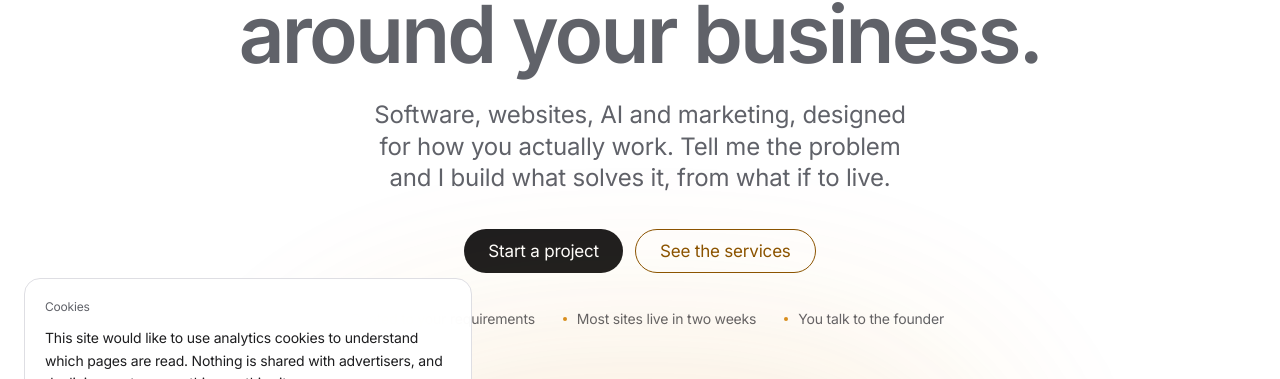
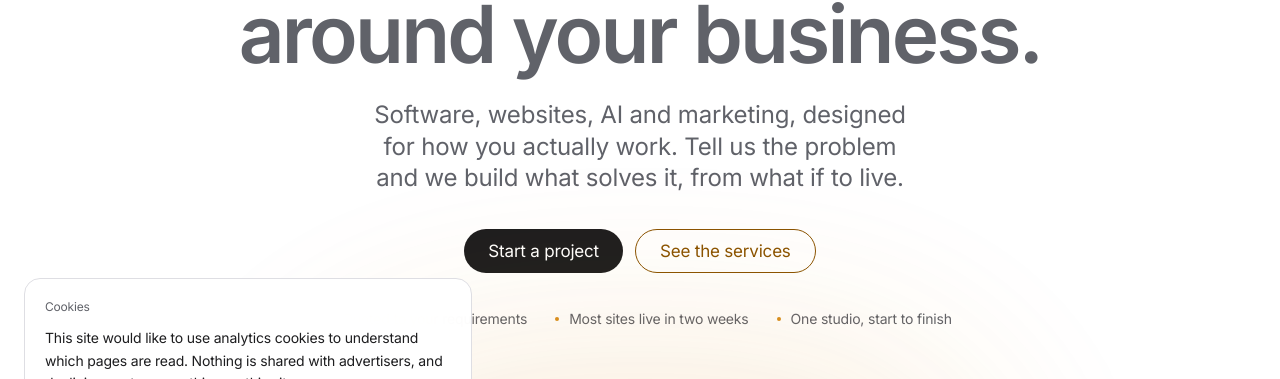
Before and after one commit to Ahamedshakir02/orbelis-studio, a React (Vite) app: page / in a window 1280 px wide. Shown: the part 302-681 px from the top of the page. Built offline with nearby package versions, Linux system fonts and the light colour scheme; no server answers; a web font is replaced by a local one.

Commit message:
feat: speak as the studio and keep the people out of the copy
The site now says "we" throughout. The founder line, the CV, the team
fact and the account-manager stat are gone; the studio section is about
what gets built in one place, and the FAQ asks who does the work.

```diff
--- a/src/components/HeroPanel.jsx
+++ b/src/components/HeroPanel.jsx
@@ -121,7 +121,7 @@ export default function HeroPanel() {
     <div
       ref={stage}
       role="img"
-      aria-label={`How a project works: you name the problem, I build what solves it (${solutions.map((s) => s.title).join(', ')}), and it goes live.`}
+      aria-label={`How a project works: you name the problem, we build what solves it (${solutions.map((s) => s.title).join(', ')}), and it goes live.`}
       className="relative mx-auto mt-14 max-w-[980px] md:mt-20"
     >
       <div aria-hidden>
--- a/src/data/site.js
+++ b/src/data/site.js
@@ -1,8 +1,8 @@
 /**
  * Single source of truth for every piece of copy on the site.
  *
- * VOICE. Orbelis is founder-led, so for now the copy says "I" (the founder),
- * not "we". It switches to "we" only when a partner actually joins. Sentences
+ * VOICE. The studio speaks as "we", and the copy is about the client's
+ * business, never about who works here: no founder, no team size, no CVs. Sentences
  * are short and plain, written for a clinic owner rather than a developer:
  * name what a thing does, not what it is called. No claim here is softer or
  * louder than what is actually delivered.
@@ -67,7 +67,7 @@ export const nav = [
 export const manifesto = [
   'Start with the problem, not the package. Sometimes the answer is an app, sometimes a page, sometimes one automation.',
   'Built around how your business already works, not a template it has to fit into.',
-  'You work with the founder directly. No account manager, no template.',
+  'One studio owns the result, from the first sketch to the campaign that brings people in.',
 ]
 
 /**
@@ -131,7 +131,7 @@ export const services = [
     group: 'Run',
     enquiry: 'Dashboards & analytics',
     title: 'Dashboards & analytics',
-    body: 'The numbers that run the business, in one place and up to date. I agree with you which figures matter, pull them out of the tools you already use, and put them on a dashboard that updates itself.',
+    body: 'The numbers that run the business, in one place and up to date. We agree with you which figures matter, pull them out of the tools you already use, and put them on a dashboard that updates itself.',
     points: ['The few numbers that matter, agreed first', 'Live dashboards', 'Reports sent automatically', 'Pulled from your existing tools'],
   },
   {
@@ -147,7 +147,7 @@ export const services = [
     group: 'Grow',
     enquiry: 'Meta & Google ads',
     title: 'Meta & Google ads',
-    body: 'Paid campaigns on Instagram, Facebook and Google. Google reaches the people already searching for what you sell; Meta reaches the ones who have not searched yet. I set the campaigns up, trace each enquiry back to the ad it came from, and move the budget to what works.',
+    body: 'Paid campaigns on Instagram, Facebook and Google. Google reaches the people already searching for what you sell; Meta reaches the ones who have not searched yet. We set the campaigns up, trace each enquiry back to the ad it came from, and move the budget to what works.',
     points: ['Campaign setup and targeting', 'Ad copy and creatives', 'Tracking from click to enquiry', 'A plain monthly report'],
   },
   {
@@ -155,7 +155,7 @@ export const services = [
     group: 'Grow',
     enquiry: 'SEO',
     title: 'SEO',
-    body: 'Being found on Google without paying for every click. I fix what holds the site back, write the pages people actually search for, and set up your Google Business Profile so nearby customers can find you. It builds over months, not days.',
+    body: 'Being found on Google without paying for every click. We fix what holds the site back, write the pages people actually search for, and set up your Google Business Profile so nearby customers can find you. It builds over months, not days.',
     points: ['Technical and speed fixes', 'Pages for what people search', 'Google Business Profile', 'A monthly ranking report'],
   },
   {
@@ -204,7 +204,7 @@ export const work = [
     year: '2026',
     role: 'Website & SEO',
     summary:
-      'The website for a typing and document services centre in Ajman, UAE. I built and launched it, then ran SEO audits. They found that Google had indexed none of its pages, and that a gap in reviews was holding back its Google Maps ranking.',
+      'The website for a typing and document services centre in Ajman, UAE. We built and launched it, then ran SEO audits. They found that Google had indexed none of its pages, and that a gap in reviews was holding back its Google Maps ranking.',
     stack: ['Website', 'SEO', 'Google Business Profile'],
     href: 'https://safaritypingservices.com',
     metrics: [
@@ -238,7 +238,7 @@ export const problems = [
  * The step numbers match the first and last steps of `process`.
  */
 export const heroStage = {
-  before: { step: '01', title: 'You name the problem', body: 'In plain words. I cut it to the smallest version that does the job.' },
+  before: { step: '01', title: 'You name the problem', body: 'In plain words. We cut it to the smallest version that does the job.' },
   solutions: ['SaaS or web application', 'Website or landing page', 'AI assistant', 'Business automation'],
   after: { step: '04', title: 'It goes live', body: 'Fast on a phone, and kept current with a care plan if you want one.' },
 }
@@ -280,7 +280,7 @@ export const process = [
   {
     step: '01',
     title: 'Scope',
-    body: 'I cut the brief to the smallest version that still does the job. Most projects are half the size they first look, and the smaller one ships.',
+    body: 'We cut the brief to the smallest version that still does the job. Most projects are half the size they first look, and the smaller one ships.',
   },
   {
     step: '02',
@@ -290,7 +290,7 @@ export const process = [
   {
     step: '03',
     title: 'Build',
-    body: 'Built to a speed target, not only a design. It has to be fast on a mid-range phone over 4G before I call it done.',
+    body: 'Built to a speed target, not only a design. It has to be fast on a mid-range phone over 4G before we call it done.',
   },
   {
     step: '04',
@@ -306,15 +306,15 @@ export const capabilities = [
 ]
 
 export const studio = {
-  lead: 'Founder-led. No hand-offs.',
+  lead: 'One studio. No hand-offs.',
   body: [
-    'I run Orbelis. You talk to the person who designs it, builds it and answers when something breaks. I build whatever the problem needs: software from a landing page to a SaaS product, AI that answers from your own content, and the automation that takes repetitive work off people. Most agencies do one of these; the useful work is usually in the overlap. The marketing that brings people in is mine too: the ads, the SEO, the social media and the creatives, so a campaign and the page it lands on are built together.',
-    'I am a computer science and engineering graduate with a background in NLP and deep learning, and I build web and mobile apps.',
+    'Orbelis builds whatever the problem needs: software from a landing page to a SaaS product, AI that answers from your own content, and the automation that takes repetitive work off people. Most agencies do one of these; the useful work is usually in the overlap.',
+    'The marketing that brings people in is done here too: the ads, the SEO, the social media and the creatives, so a campaign and the page it lands on are built together, and nothing is handed to a vendor you have never met.',
   ],
   facts: [
     { k: 'Based', v: 'Kerala, India' },
     { k: 'Founded', v: '2026' },
-    { k: 'Team', v: 'Founder-led' },
+    { k: 'Languages', v: 'English & Malayalam' },
     { k: 'Typical build', v: '2 weeks' },
   ],
 }
@@ -328,7 +328,7 @@ export const availability = {
 export const assurances = [
   'Quoted to your requirements',
   'Most sites live in two weeks',
-  'You talk to the founder',
+  'One studio, start to finish',
 ]
 
 export const marquee = [
@@ -354,7 +354,7 @@ export const marquee = [
 export const stats = [
   { value: '<1', suffix: 's', label: 'Load target on 4G, on a mid-range phone' },
   { value: 2, suffix: ' weeks', label: 'Typical delivery, once scope is agreed' },
-  { value: 0, suffix: '', label: 'Account managers between you and the founder' },
+  { value: 0, suffix: '', label: 'Hand-offs to outside vendors on your project' },
   { value: 90, suffix: '+', label: 'Lighthouse performance target on mobile' },
 ]
 
@@ -418,7 +418,7 @@ export const budgets = [
 export const faq = [
   {
     q: 'What do you build?',
-    a: 'Whatever the problem needs: a SaaS product or web app, a website or landing page, a brand, an AI assistant, automation between your tools, or the marketing that brings people in. You describe the problem, I suggest the smallest thing that solves it, and I say so when the answer is none of these.',
+    a: 'Whatever the problem needs: a SaaS product or web app, a website or landing page, a brand, an AI assistant, automation between your tools, or the marketing that brings people in. You describe the problem, we suggest the smallest thing that solves it, and we say so when the answer is none of these.',
   },
   {
     q: 'How is a project priced?',
@@ -450,7 +450,7 @@ export const faq = [
   },
   {
     q: 'Who pays for the ads?',
-    a: 'You do, straight to Meta or Google from your own ad account, so you can see everything that is spent. My fee is for running the campaigns and is quoted separately. I do not promise a number of leads; I report what was spent and what came in.',
+    a: 'You do, straight to Meta or Google from your own ad account, so you can see everything that is spent. Our fee is for running the campaigns and is quoted separately. We do not promise a number of leads; we report what was spent and what came in.',
   },
   {
     q: 'Can I edit the site myself afterwards?',
@@ -461,7 +461,7 @@ export const faq = [
     a: 'No. The site is yours either way, and you can host it wherever you like. The care plan exists because sites age: content goes stale, software needs updating, the assistant needs new material. It is optional.',
   },
   {
-    q: 'Who actually does the work?',
-    a: 'You talk to the founder directly, and I am the one who does the work. No account managers, nothing handed to someone you have never met.',
+    q: 'Who does the work? Do you outsource it?',
+    a: 'Everything is done in-house at Orbelis: design, build and marketing. Nothing is handed to an outside vendor you have never met, and one studio answers for the result.',
   },
 ]
--- a/src/legal.jsx
+++ b/src/legal.jsx
@@ -68,7 +68,7 @@ function NotFound() {
           ))}
         </ul>
         <p className="mt-8 text-sm text-muted">
-          If a link brought you here, telling me where it was is genuinely
+          If a link brought you here, telling us where it was is genuinely
           useful —{' '}
           <a
             href={'mailto:' + brand.email}
--- a/src/sections/Audience.jsx
+++ b/src/sections/Audience.jsx
@@ -8,7 +8,7 @@ import { audiences } from '../data/site.js'
  */
 export default function Audience() {
   return (
-    <Section label="Who it is for" title="For businesses that run on enquiries." intro="Four kinds I build for, and what each one gets.">
+    <Section label="Who it is for" title="For businesses that run on enquiries." intro="Four kinds we build for, and what each one gets.">
       <div className="stagger grid gap-4 md:grid-cols-2">
         {audiences.map((a) => (
           <article key={a.title} className="lift rounded-[18px] border border-line bg-surface p-7">
--- a/src/sections/Contact.jsx
+++ b/src/sections/Contact.jsx
@@ -14,7 +14,7 @@ export default function Contact() {
         <div className="mx-auto max-w-3xl text-center">
           <p className="eyebrow">Start a project</p>
           <h2 className="mt-3 text-[32px] font-semibold leading-[1.08] tracking-[-0.03em] [text-wrap:balance] md:text-[48px] lg:text-[56px]">
-            Tell me what you want built.
+            Tell us what you want built.
           </h2>
           <p className="mx-auto mt-5 max-w-2xl text-lg leading-snug text-muted [text-wrap:balance] md:text-[21px] md:leading-[1.4]">
             Or the problem you want gone. You get a straight answer, usually the same day.
--- a/src/sections/Faq.jsx
+++ b/src/sections/Faq.jsx
@@ -32,7 +32,7 @@ export default function Faq() {
       <p className="mt-8 text-center text-[15px] text-muted">
         Something else?{' '}
         <a href={'mailto:' + brand.email} className="inline-block py-3 text-link underline underline-offset-4">
-          Email me directly
+          Email us directly
         </a>
         .
       </p>
--- a/src/sections/Hero.jsx
+++ b/src/sections/Hero.jsx
@@ -35,8 +35,8 @@ export default function Hero() {
           className="rise mx-auto mt-6 max-w-2xl text-lg leading-snug text-muted [text-wrap:balance] md:text-2xl md:leading-[1.3]"
           style={delay(180)}
         >
-          Software, websites, AI and marketing, designed for how you actually work. Tell me the problem and
-          I build what solves it, from what if to live.
+          Software, websites, AI and marketing, designed for how you actually work. Tell us the problem and
+          we build what solves it, from what if to live.
         </p>
 
         <div className="rise mt-9 flex flex-wrap items-center justify-center gap-3" style={delay(280)}>
--- a/src/sections/Services.jsx
+++ b/src/sections/Services.jsx
@@ -190,14 +190,14 @@ export default function Services() {
       <div className="mt-14 text-center">
         <p className="text-2xl font-semibold tracking-tight">Not sure which one?</p>
         <p className="mx-auto mt-2 max-w-md text-[17px] leading-snug text-muted">
-          Most people are not. Tell me what is slowing the business down and I will tell you which
+          Most people are not. Tell us what is slowing the business down and we will tell you which
           of these fixes it, or that none of them does.
         </p>
         <a
           href="#contact"
           className="mt-6 inline-flex h-11 items-center rounded-full bg-action px-6 text-[17px] text-onaction transition hover:bg-actionhover active:scale-[0.95]"
         >
-          Ask me
+          Ask us
         </a>
       </div>
     </Section>
--- a/src/sections/Stats.jsx
+++ b/src/sections/Stats.jsx
@@ -8,7 +8,7 @@ import { stats } from '../data/site.js'
  */
 export default function Stats() {
   return (
-    <Section label="Standards" title="Numbers you can hold me to.">
+    <Section label="Standards" title="Numbers you can hold us to.">
       <dl className="stagger grid grid-cols-2 gap-x-6 gap-y-12 text-center md:grid-cols-4">
         {stats.map((s) => (
           <div key={s.label}>
```
Also changed, not shown: scripts/brochure.mjs (+4 -4 lines), scripts/content.mjs (+5 -5 lines), src/components/EnquiryForm.jsx (+7 -7 lines).
